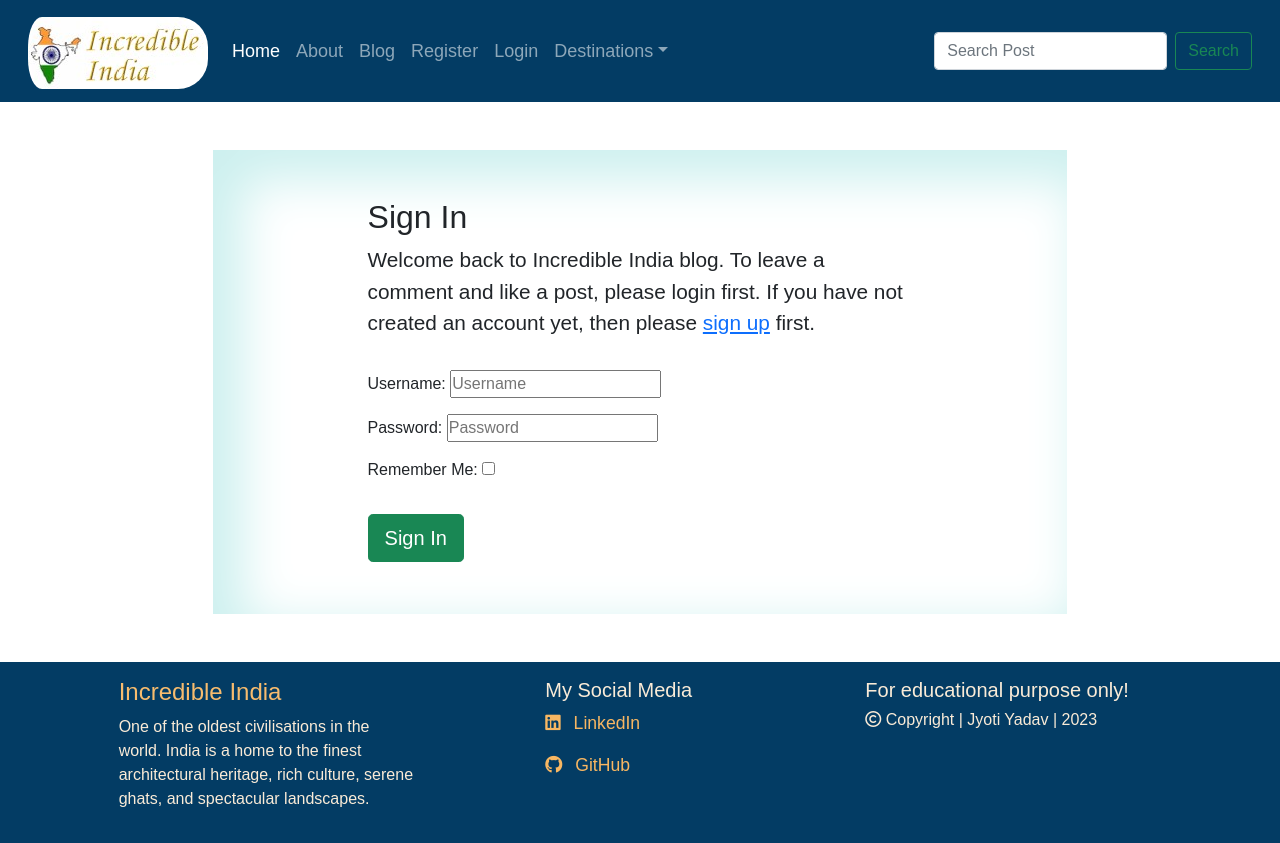
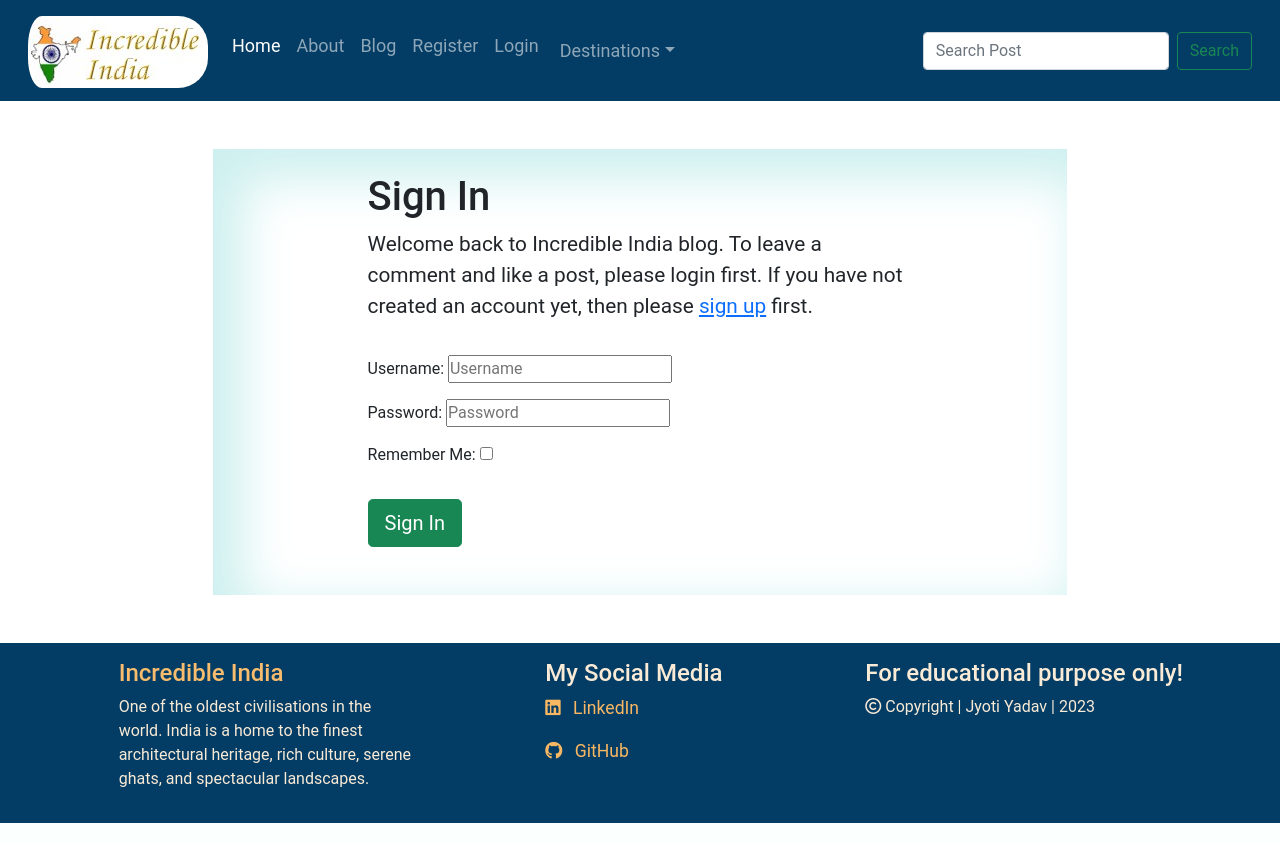
Before and after one commit to jyotiyadav2508/Blog_Website_PP4, a Django app: page /accounts/login/ in a window 1280 px wide. Run offline with Django 3.2, Linux system fonts and the light colour scheme; data that the repository does not hold is empty; some libraries are stand-ins or nearby versions.

Commit message:
Apply css to login, logout page

```diff
--- a/incredible_india/settings.py
+++ b/incredible_india/settings.py
@@ -29,9 +29,9 @@ TEMPLATES_DIR = os.path.join(BASE_DIR, 'templates')
 SECRET_KEY = os.environ.get('SECRET_KEY')
 
 # SECURITY WARNING: don't run with debug turned on in production!
-DEBUG = True
+DEBUG = False
 
-# X_FRAME_OPTIONS = 'SAMEORIGIN'
+X_FRAME_OPTIONS = 'SAMEORIGIN'
 
 ALLOWED_HOSTS = ['incredible-india.herokuapp.com', 'localhost']
 
--- a/static/css/style.css
+++ b/static/css/style.css
@@ -2,38 +2,22 @@
     box-sizing: border-box;
     padding: 0;
     margin: 0;
-    /* font-family: Roboto, sans-serif;
-    font-weight: 400; */
+    font-family: Roboto, sans-serif;
+    /* font-weight: 400; */
 }
 
-body {
-    /* background-color: #c4a519; */
-    font-family: 'Source Sans Pro', sans-serif;
-    /* margin-bottom: 60px; */
-    /* height: 100vh; */
-
+/*-----------------------------------------------Nav bar buttons */
+#logo {
+    border-radius: 30px;
 }
 
-/* -------------------------------------------------logo */
-/* .red-o {
-    color: #E84610;
-} */
-
-/* .thin {
-    font-weight: 300;
-} */
-
-/*----------------------------------------Nav bar buttons */
-/* .navbar ul {
-    color: white;
+.navbar {
+    background-color: #033c64;
 }
 
-.navbar-brand {
-    font-family: 'Kalam', cursive;
-}
-
-.navbar-brand:hover {
-    font-weight: 600;
+.navbar ul {
+    /* color: white; */
+    font-size: large;
 }
 
 .dropdown {
@@ -43,15 +27,111 @@ body {
 .nav-link:hover {
     text-decoration: underline;
     transition: ease-in-out;
-} */
+}
 
-/*-----------------------------------------------footer*/
+/*-------------------------------------------Home page*/
+.carousel-item img {
+    height: 70vh;
+}
 
-/* #footer {
-    position: relative;
-    padding: 25px;
-    margin: 50px;
-    width: 100%;
-    z-index: 1000;
+.carousel-item h2 span {
+    color: #f7e23f;
+}
 
-} */
+.carousel-item p {
+    font-size: 1.3rem;
+}
+
+.carousel-caption {
+    background-color: rgba(0, 12, 16, 0.6);
+}
+
+#destination h2 span {
+    color: #03736d;
+}
+
+#destination .card {
+    box-shadow: 1px 1px 5px 3px rgb(245, 196, 196);
+}
+
+/*-----------------------------------------------Footer*/
+
+#footer {
+    background-color: #033c64;
+    color: antiquewhite;
+}
+
+footer a {
+    color: rgb(248, 183, 98);
+}
+
+footer p a {
+    color: rgb(248, 183, 98);
+    font-size: 1.1rem;
+    text-decoration: none;
+}
+
+/*-----------------------------------------------About Page*/
+#about .introduction {
+    border-bottom: 2px solid #03736d;
+}
+
+#about .introduction img {
+    height: 250px;
+}
+
+#about p,
+ul {
+    font-size: 1.2rem;
+}
+
+/*---------------------------------------------------------Blog Page*/
+#blog-page p {
+    font-size: 1.3rem;
+}
+
+#blog-page .card,
+#user-posts .card {
+    box-shadow: 1px 1px 5px 3px rgb(195, 191, 191);
+}
+
+#blog-page .des-heading,
+#destination-post .des-heading,
+#user-posts .des-heading {
+    background-color: rgba(15, 16, 16, 0.6);
+    color: #f7e23f;
+    line-height: 30px;
+}
+
+#blog-page .card-title,
+#destination-post .card-title,
+#user-posts .card-title {
+    color: black;
+    text-decoration: none;
+}
+
+/*----------------------------------------------Post and Destination*/
+#destination-post h2 span,
+#user-page h2 span,
+#user-posts h2 span {
+    color: #05a098;
+}
+
+#destination-post .card {
+    box-shadow: 1px 1px 3px 2px #b8ebeb;
+}
+
+#destination-post .no-post-msg {
+    height: 200px;
+}
+
+#post-description .post-comment {
+    box-shadow: 1px 1px 5px 3px rgb(195, 191, 191) inset;
+}
+
+#signup .container,
+#signin .container,
+#logout .container {
+    height: auto;
+    box-shadow: 20px 20px 50px 10px #cdf0ef inset;
+}
--- a/templates/account/login.html
+++ b/templates/account/login.html
@@ -10,10 +10,11 @@
 
 <!-- Sign In page -->
 <section id="signin">
-    <div class="container mb-5 col-md-8" style="height: 58vh; box-shadow: 20px 20px 50px 10px #cdf0ef inset;">
+    <!-- <div class="container mb-5 col-md-8" style="height: auto; box-shadow: 20px 20px 50px 10px #cdf0ef inset;"> -->
+    <div class="container mb-5 col-md-8">
         <div class="row mt-5">
-            <div class="col-md-8 mt-5 offset-md-2 text-dark">
-                <h2>{% trans "Sign In" %}</h2>
+            <div class="col-md-8 mt-4 offset-md-2 text-dark">
+                <h1>{% trans "Sign In" %}</h1>
                 <p class="mt-2" style="font-size:1.3rem">{% blocktrans %}Welcome back to Incredible India blog. To leave a comment and like a post, please login first. If you have not created an account yet, then please
                     <a href="{{ signup_url }}">sign up</a> first.{% endblocktrans %}</p>
             </div>
@@ -27,7 +28,7 @@
                     <input type="hidden" name="{{ redirect_field_name }}" value="{{ redirect_field_value }}">
                     {% endif %}
 
-                    <button class="btn btn-signup btn-lg right btn-success mt-3" type="submit">{% trans "Sign In" %}</button>
+                    <button class="btn btn-signup btn-lg right btn-success mt-3 mb-5" type="submit">{% trans "Sign In" %}</button>
                 </form>
             </div>
         </div>
--- a/templates/account/logout.html
+++ b/templates/account/logout.html
@@ -6,8 +6,8 @@
 
 {% block content %}
 <!-- Logout section -->
-<section id="log-out mb-5">
-    <div class="container mb-5 col-md-8 " style="height: 55vh; box-shadow: 20px 20px 50px 10px #cdf0ef inset;">
+<section id="logout mb-5">
+    <div class="container mb-5 col-md-8">
         <div class="row mt-5">
             <div class="col-md-5 mt-5 offset-md-2 text-dark">
                 <h3 class="mt-3">{% trans "Sign Out" %}</h3>
--- a/templates/base.html
+++ b/templates/base.html
@@ -12,13 +12,11 @@
 
     <!-- FAVICON -->
     <!-- Put icon here which will be an indian map icon -->
-    <link rel="icon" type="image/x-icon" sizes="32x32" href="{% static 'images/logos/favicon-16x16.png' %}">
+    <!-- <link rel="icon" type="image/x-icon" sizes="32x32" href="{% static 'images/logos/favicon-16x16.png' %}"> -->
     <!-- google fonts links-->
     <link href="https://fonts.googleapis.com/css2?family=Noto+Serif:ital,wght@0,700;1,400&display=swap" rel="stylesheet">
     <!-- Bootstrap links-->
     <link href="https://cdn.jsdelivr.net/npm/bootstrap@5.1.3/dist/css/bootstrap.min.css" rel="stylesheet" integrity="sha384-1BmE4kWBq78iYhFldvKuhfTAU6auU8tT94WrHftjDbrCEXSU1oBoqyl2QvZ6jIW3" crossorigin="anonymous">
-    <!-- <script src="https://cdn.jsdelivr.net/npm/bootstrap@5.1.3/dist/js/bootstrap.min.js" integrity="sha384-QJHtvGhmr9XOIpI6YVutG+2QOK9T+ZnN4kzFN1RtK3zEFEIsxhlmWl5/YESvpZ13" crossorigin="anonymous"></script> -->
-
     <!-- Fontawesome link -->
     <script src="https://kit.fontawesome.com/a40a60ed20.js" crossorigin="anonymous"></script>
     <!-- CSS style sheet -->
@@ -30,7 +28,7 @@
     <!-- Navbar -->
     <nav class="navbar navbar-expand-lg navbar-dark bg-body-tertiary" style="background-color: #033c64;">
         <div class="container-fluid">
-            <a class="navbar-brand" href="{% url 'home' %}">
+            <a class="navbar-brand" id="logo" href="{% url 'home' %}">
                 <img src="{% static 'images/Incredible-India-Logo60.jpg' %}" alt="India map logo" class="d-inline-block align-text-top ps-3" style="border-radius: 30px;">
             </a>
             <button class="navbar-toggler" type="button" data-bs-toggle="collapse" data-bs-target="#navbarSupportedContent" aria-controls="navbarSupportedContent" aria-expanded="false" aria-label="Toggle navigation">
@@ -51,7 +49,6 @@
                     <li class="nav-item">
                         <a class="nav-link" aria-current="page" href="{% url 'account_logout' %}" aria-label="Go to the register page">Logout</a>
                     </li>
-
                     {% else %}
                     <li class="nav-item">
                         <a class="nav-link" aria-current="page" href="{% url 'account_signup' %}" aria-label="Go to the sign up page">Register</a>
@@ -106,25 +103,23 @@
 
     <!-- Footer with links to social media and link to home page -->
     <footer>
-        <div class="container-fluid" style="background-color: #033c64; color:antiquewhite">
+        <div class="container-fluid" style="background-color: #033c64; color:antiquewhite ">
             <div class="row py-3">
-                <div class="col-md-3  offset-1 footer-text">
+                <div class="col-md-3 offset-1">
                     <a href="{% url 'home' %}" style="color:rgb(247, 188, 110); text-decoration: none;">
                         <h4>Incredible India</h4>
                     </a>
                     <p class="footer-text">One of the oldest civilisations in the world. India is a home to the finest architectural heritage, rich culture, serene ghats, and spectacular landscapes.
                     </p>
                 </div>
-                <div class="col-md-3 offset-1 footer-box">
-                    <h5>My Social Media</h5>
+                <div class="col-md-3 offset-1">
+                    <h4>My Social Media</h4>
                     <p><a href="https://www.linkedin.com/in/jyotiyadav2508/" target="_blank" rel="noopener" aria-label="Go to my linkedin" style="color:rgb(248, 183, 98); font-size:1.1rem; text-decoration: none;"><i class="fa-brands fa-linkedin me-2"></i><span> LinkedIn</span></a></p>
                     <p><a href="https://github.com/jyotiyadav2508" target="_blank" rel="noopener" aria-label="Go to my github" style="color:rgb(248, 183, 98); font-size:1.1rem; text-decoration: none;"><i class="fa-brands fa-github me-2"></i><span> GitHub</span></a> </p>
                 </div>
-                <!-- </div> -->
-                <!-- <hr> -->
-                <div class="copyright col-md-4">
-                    <h5>For educational purpose only!</h5>
-                    <h6><i class="far fa-copyright"></i> Copyright | Jyoti Yadav | <span id="year">2023</span></h6>
+                <div class="col-md-4">
+                    <h4>For educational purpose only!</h4>
+                    <p><i class="far fa-copyright"></i> Copyright | Jyoti Yadav | <span id="year">2023</span></p>
                 </div>
             </div>
         </div>
--- a/templates/delete_post.html
+++ b/templates/delete_post.html
@@ -3,7 +3,7 @@
 {% load static %}
 {% load crispy_forms_tags %}
 
-<section class="my-5 min-vh-80">
+<section class="my-5 min-vh-80" id="delete-post">
     {% if user.id == post.author.id  %}
     <div class="container" style="height: 56vh; box-shadow: 20px 20px 50px 10px #a3f4f1 inset;">
         <div class="row justify-content-center">
--- a/templates/destinations.html
+++ b/templates/destinations.html
@@ -9,12 +9,11 @@
         <div class="row">
             <div class="col-12 mt-3 left">
                 <div class="row">
-                    <!-- {{ des }} -->
                     {% for destination in destinations_list %}
                     <div class="col-md-4 mb-5">
                         <div class="card h-100 text-center text-dark" style="box-shadow: 1px 1px 5px 3px  rgb(245, 196, 196);">
                             <a href="{% url 'destinations-post' destination.title %}" aria-label="Go to the destinations post page">
-                                <div class="card-header" style="font-weight: 500;">
+                                <div class="card-header">
                                     <h2>{{ destination.title}}</h2>
                                 </div>
                                 <img src="{{ destination.destination_image.url }}" class="card-img" alt=" {{ destination.title }} Image">
--- a/templates/user_page.html
+++ b/templates/user_page.html
@@ -4,7 +4,7 @@
 {% load crispy_forms_tags %}
 {% block content %}
 <br>
-<div>
+<div id="user-page">
     <div class="container">
         <div class="row">
             <div class="col-8 offset-2 mt-3 text-center">
@@ -29,7 +29,6 @@
         </h4>
     </div>
     <div class="mt-4 mb-5">
-
         <a href="{% url 'user-post-list' %}" role="button" type="submit" class="btn btn-success text-white">
             View Old Post!
         </a>
--- a/templates/user_post_list.html
+++ b/templates/user_post_list.html
@@ -20,7 +20,6 @@
                 <div class="row">
                     <!-- if the user have added post-->
                     {% if post_list|length > 0 %}
-
                     <!-- loops through the posts have been posted by the logged in user -->
                     {% for post in post_list %}
                     <div class="col-md-10 offset-md-1 text-center my-3">
@@ -31,7 +30,7 @@
                                         <img class="card-img-top" src="{{ post.featured_image.url }}" alt="{{ post.title }} Image">
                                         <div class="card-img-overlay text-center">
                                             {% for des in post.destinations.all %}
-                                            <h4 style="background-color: rgba(0, 12, 16, 0.6); color:#f7e23f; line-height: 40px;">{{ des }}</h4>
+                                            <h4 class="des-heading" style="background-color: rgba(0, 12, 16, 0.6); color:#f7e23f; line-height: 30px;">{{ des }}</h4>
                                             {% endfor %}
                                         </div>
                                     </div>
```
Also changed, not shown: extra.txt (added, +9 -0 lines), templates/about.html (+3 -7 lines), templates/account/signup.html (+5 -5 lines), templates/add_post.html (+0 -8 lines), templates/blog.html (+3 -5 lines), templates/destinations_post.html (+3 -6 lines), templates/index.html (+5 -7 lines), templates/post_detail.html (+2 -11 lines).
